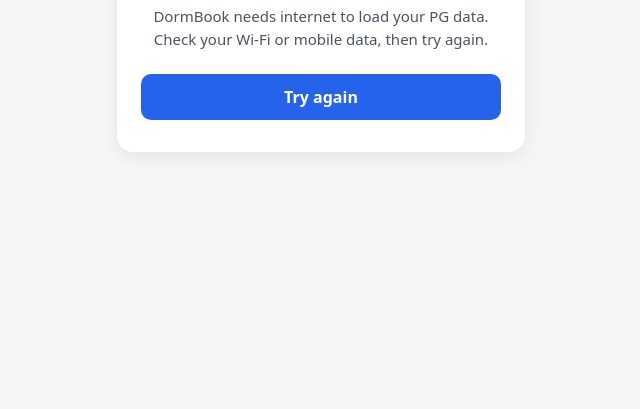
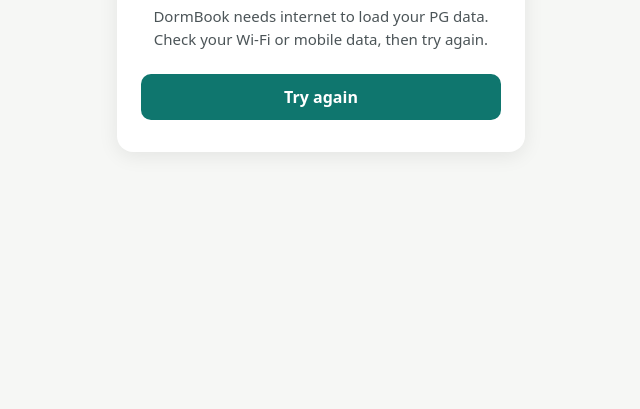
Before and after one commit to Prateek004/Dormbook-tested, a website: page public/offline.html in a window 1280 px wide. Shown: the part 391-800 px from the top of the page, without its empty margins (319-959 px from the left). Drawn offline with Linux system fonts and the light colour scheme.

Commit message:
Update offline.html

```diff
--- a/public/offline.html
+++ b/public/offline.html
@@ -7,14 +7,14 @@
 <style>
   :root { color-scheme: light dark; }
   body { margin: 0; min-height: 100vh; display: flex; align-items: center; justify-content: center;
-         font-family: system-ui, -apple-system, "Segoe UI", Roboto, sans-serif; background: #f5f6f8; color: #1f2937; }
+         font-family: system-ui, -apple-system, "Segoe UI", Roboto, sans-serif; background: #f6f7f5; color: #1f2a2e; }
   @media (prefers-color-scheme: dark) { body { background: #111418; color: #e5e7eb; } .card { background: #1b1f25 !important; } }
   .card { background: #fff; border-radius: 16px; padding: 32px 24px; margin: 16px; max-width: 360px; text-align: center;
           box-shadow: 0 4px 20px rgba(0,0,0,.08); }
   h1 { font-size: 20px; margin: 12px 0 8px; }
   p { font-size: 15px; line-height: 1.5; opacity: .8; margin: 0 0 24px; }
   button { font: inherit; font-weight: 600; font-size: 16px; padding: 12px 28px; border: 0; border-radius: 10px;
-           background: #2563eb; color: #fff; cursor: pointer; width: 100%; }
+           background: #0f766e; color: #fff; cursor: pointer; width: 100%; }
   .icon { font-size: 44px; }
 </style>
 </head>
```
